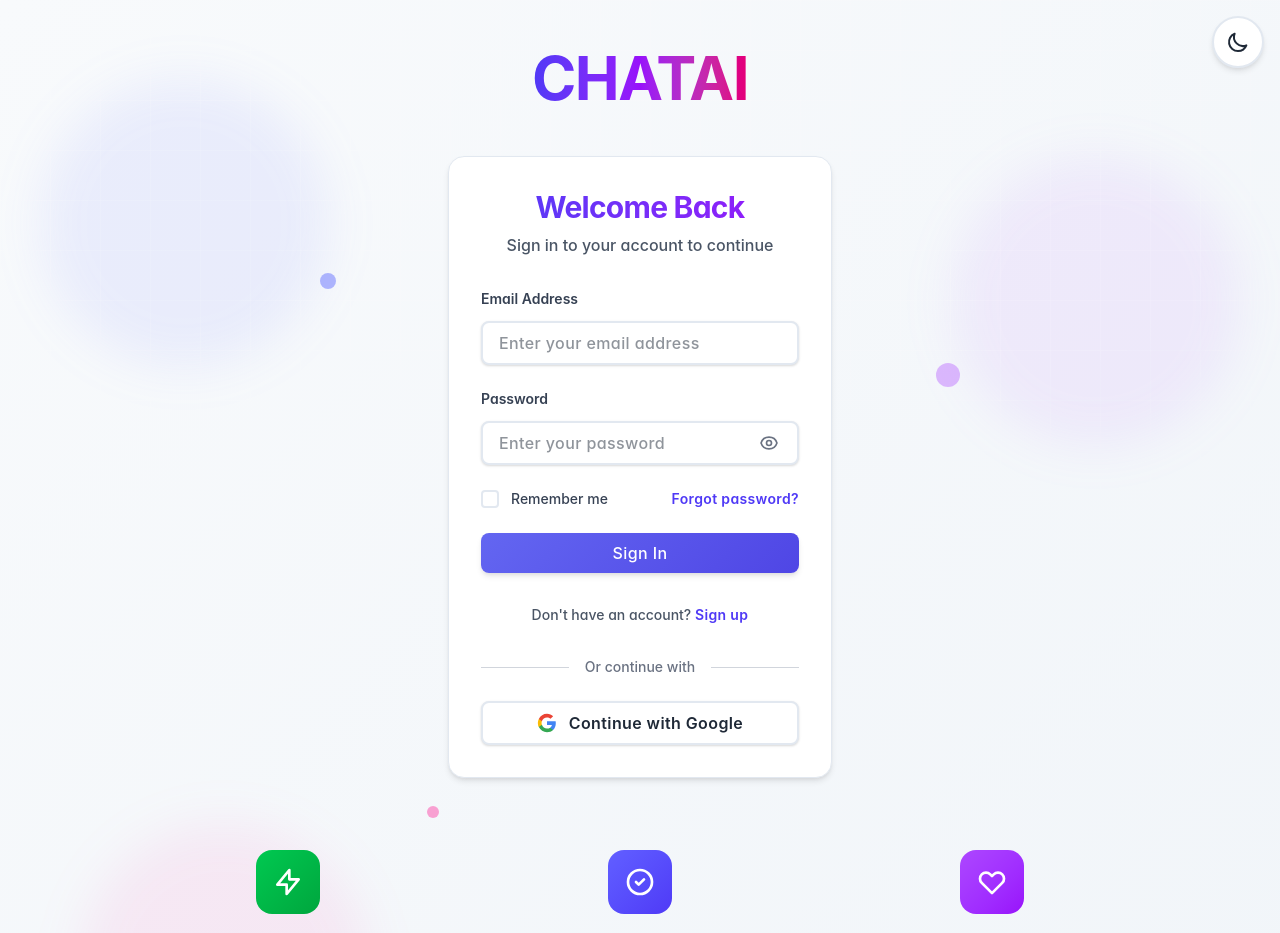
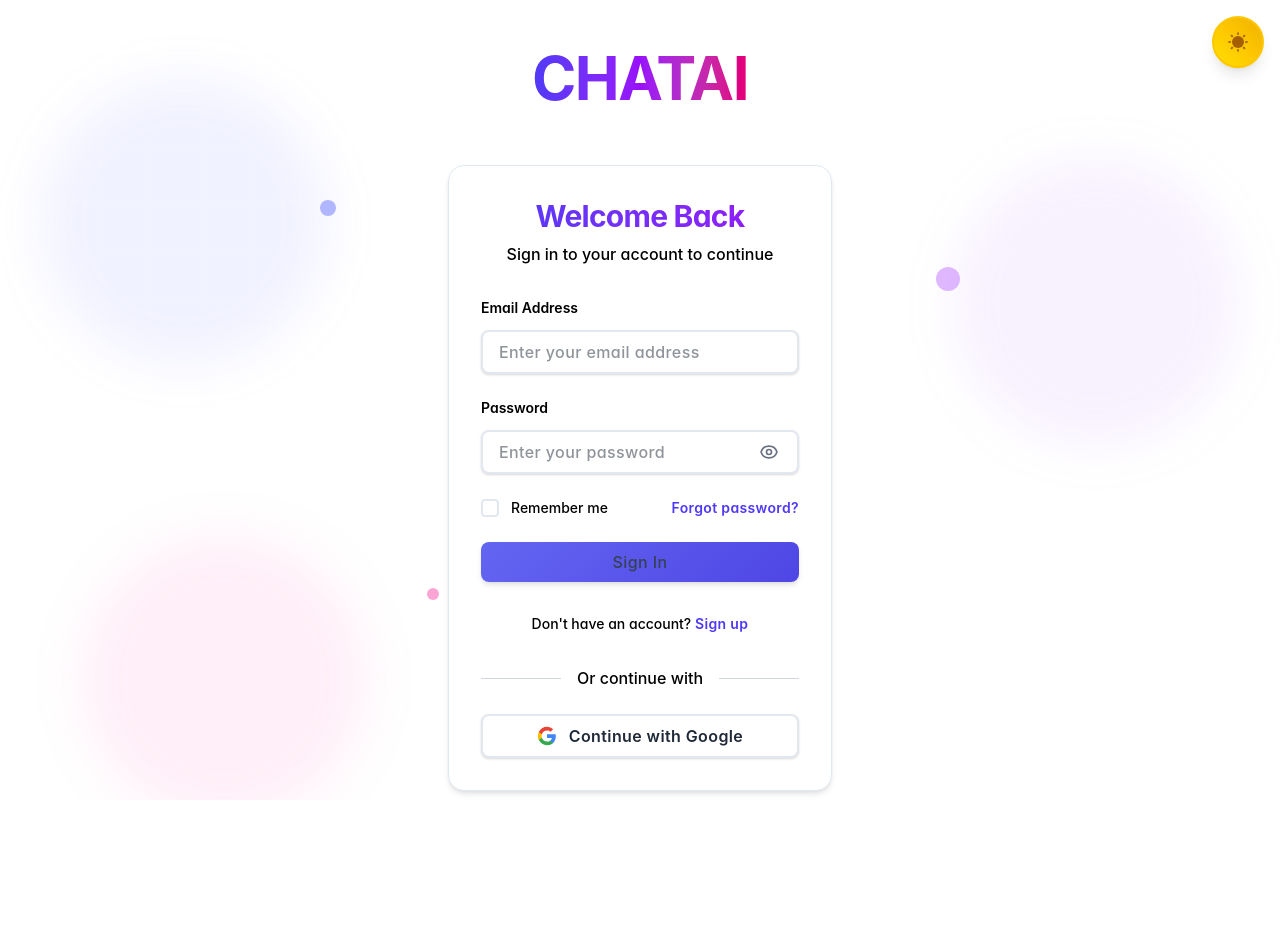
Before and after one commit to Ashish8121/chat_ai, a Next.js app: page / in a window 1280 px wide. Shown: the top 933 px of the page. After the commit the page ends 800 px from the top, so only its background shows below. Built offline with nearby package versions, Linux system fonts and the light colour scheme.

Commit message:
Update changes

```diff
--- a/src/app/components/LoginForm.js
+++ b/src/app/components/LoginForm.js
@@ -52,7 +52,7 @@ export default function LoginForm() {
           <h1 className="text-3xl font-black mb-2 bg-gradient-to-r from-indigo-600 to-purple-600 bg-clip-text text-transparent interactive-text">
             Welcome Back
           </h1>
-          <p className="text-gray-600 dark:text-gray-300 font-medium">
+          <p className="text-theme-main font-medium">
             Sign in to your account to continue
           </p>
         </div>
@@ -65,7 +65,7 @@ export default function LoginForm() {
 
         <form onSubmit={handleSubmit} className="space-y-6">
           <div>
-            <label htmlFor="email" className="block text-sm font-semibold mb-3 text-gray-700 dark:text-gray-300">
+            <label htmlFor="email" className="block text-sm font-semibold mb-3 text-theme-main">
               Email Address
             </label>
             <input
@@ -81,7 +81,7 @@ export default function LoginForm() {
           </div>
 
           <div>
-            <label htmlFor="password" className="block text-sm font-semibold mb-3 text-gray-700 dark:text-gray-300">
+            <label htmlFor="password" className="block text-sm font-semibold mb-3 text-theme-main">
               Password
             </label>
             <div className="relative">
@@ -117,7 +117,7 @@ export default function LoginForm() {
           <div className="flex items-center justify-between">
             <label className="flex items-center cursor-pointer group">
               <input type="checkbox" className="enhanced-checkbox mr-3" />
-              <span className="text-sm font-medium text-gray-700 dark:text-gray-300 group-hover:text-gray-900 dark:group-hover:text-gray-100 transition-colors duration-200">
+              <span className="text-sm font-medium text-theme-main group-hover:text-gray-900 dark:group-hover:text-gray-100 transition-colors duration-200">
                 Remember me
               </span>
             </label>
@@ -132,7 +132,7 @@ export default function LoginForm() {
           <button
             type="submit"
             disabled={isLoading}
-            className="btn-primary w-full py-2 px-4 rounded-lg text-white font-semibold flex items-center justify-center focus-ring"
+            className="btn-primary w-full py-2 px-4 rounded-lg text-gray-700 dark:text-white font-semibold flex items-center justify-center focus-ring"
           >
             {isLoading ? (
               <>
@@ -146,7 +146,7 @@ export default function LoginForm() {
         </form>
 
         <div className="mt-8 text-center">
-          <p className="text-sm text-gray-600 dark:text-gray-300 font-medium">
+          <p className="text-sm text-theme-main font-medium">
             Don't have an account?{' '}
             <Link
               href="/register"
@@ -158,13 +158,10 @@ export default function LoginForm() {
         </div>
 
         <div className="mt-8">
-          <div className="relative">
-            <div className="absolute inset-0 flex items-center">
-              <div className="w-full border-t border-gray-300 dark:border-gray-600"></div>
-            </div>
-            <div className="relative flex justify-center text-sm">
-              <span className="px-4 bg-white dark:bg-gray-800 text-gray-500 font-medium">Or continue with</span>
-            </div>
+          <div className="relative flex items-center justify-center my-6">
+            <div className="flex-grow border-t border-gray-300 dark:border-gray-600"></div>
+            <span className="px-4 text-theme-main font-medium">Or continue with</span>
+            <div className="flex-grow border-t border-gray-300 dark:border-gray-600"></div>
           </div>
 
           <div className="mt-6">
--- a/src/app/components/ThemeToggle.js
+++ b/src/app/components/ThemeToggle.js
@@ -8,40 +8,37 @@ export default function ThemeToggle() {
   return (
     <button
       onClick={toggleTheme}
-      className="theme-toggle fixed top-4 right-4 z-50 p-3 rounded-full shadow-lg hover:scale-110 transition-all duration-300"
+      className={
+        `fixed top-4 right-4 z-50 p-3 rounded-full shadow-lg border-2 transition-all duration-300 ` +
+        (theme === 'light'
+          ? 'bg-gradient-to-tr from-yellow-300 via-yellow-400 to-yellow-500 border-yellow-400 hover:scale-110'
+          : 'bg-gradient-to-tr from-gray-800 via-indigo-900 to-indigo-700 border-indigo-500 hover:scale-110')
+      }
       aria-label="Toggle theme"
     >
-      {theme === 'light' ? (
-        <svg
-          className="w-6 h-6"
-          fill="none"
-          stroke="currentColor"
-          viewBox="0 0 24 24"
-          xmlns="http://www.w3.org/2000/svg"
-        >
-          <path
-            strokeLinecap="round"
-            strokeLinejoin="round"
-            strokeWidth={2}
-            d="M20.354 15.354A9 9 0 018.646 3.646 9.003 9.003 0 0012 21a9.003 9.003 0 008.354-5.646z"
-          />
-        </svg>
-      ) : (
-        <svg
-          className="w-6 h-6"
-          fill="none"
-          stroke="currentColor"
-          viewBox="0 0 24 24"
-          xmlns="http://www.w3.org/2000/svg"
-        >
-          <path
-            strokeLinecap="round"
-            strokeLinejoin="round"
-            strokeWidth={2}
-            d="M12 3v1m0 16v1m9-9h-1M4 12H3m6-6l.707-.707M6.343 6.343l-.707-.707m12.728 0l-.707.707M17.657 6.343l.707-.707M6.343 17.657l-.707.707m12.728 0l.707-.707M17.657 17.657l.707.707"
-          />
-        </svg>
-      )}
+      <span className="block transition-transform duration-300">
+        {theme === 'light' ? (
+          // Filled sun icon
+          <svg className="w-6 h-6 text-yellow-700" fill="currentColor" viewBox="0 0 20 20">
+            <circle cx="10" cy="10" r="5" />
+            <g stroke="currentColor" strokeWidth="1.5">
+              <line x1="10" y1="2" x2="10" y2="4" />
+              <line x1="10" y1="16" x2="10" y2="18" />
+              <line x1="4" y1="10" x2="2" y2="10" />
+              <line x1="18" y1="10" x2="16" y2="10" />
+              <line x1="5.64" y1="5.64" x2="4.22" y2="4.22" />
+              <line x1="14.36" y1="14.36" x2="15.78" y2="15.78" />
+              <line x1="5.64" y1="14.36" x2="4.22" y2="15.78" />
+              <line x1="14.36" y1="5.64" x2="15.78" y2="4.22" />
+            </g>
+          </svg>
+        ) : (
+          // Crescent moon icon
+          <svg className="w-6 h-6 text-indigo-200" fill="currentColor" viewBox="0 0 20 20">
+            <path d="M17.293 13.293A8 8 0 016.707 2.707a8.001 8.001 0 1010.586 10.586z" />
+          </svg>
+        )}
+      </span>
     </button>
   );
 }
--- a/src/app/forgot-password/page.js
+++ b/src/app/forgot-password/page.js
@@ -41,7 +41,7 @@ export default function ForgotPasswordPage() {
             <div className="space-y-4">
               <Link
                 href="/"
-                className="btn-primary inline-block py-3 px-6 rounded-lg text-white font-medium"
+                className="btn-primary inline-block py-3 px-6 rounded-lg text-gray-700 dark:text-white font-medium"
               >
                 Back to Sign In
               </Link>
@@ -96,7 +96,7 @@ export default function ForgotPasswordPage() {
             <button
               type="submit"
               disabled={isLoading}
-              className="btn-primary w-full py-3 px-6 rounded-lg text-white font-medium flex items-center justify-center"
+              className="btn-primary w-full py-3 px-6 rounded-lg text-gray-700 dark:text-white font-medium flex items-center justify-center"
             >
               {isLoading ? (
                 <>
--- a/src/app/globals.css
+++ b/src/app/globals.css
@@ -11,33 +11,33 @@ html {
 
 /* Theme Variables */
 :root {
-  --primary-color: #6366f1;
-  --secondary-color: #4f46e5;
-  --accent-color: #f59e0b;
-  --text-primary: #1f2937;
-  --text-secondary: #6b7280;
-  --bg-primary: #f8fafc;
-  --bg-secondary: #f1f5f9;
-  --border-color: #e2e8f0;
+  /* Light Theme Colors */
+  --primary-color: #6366f1;      /* Indigo */
+  --secondary-color: #4f46e5;    /* Deep Indigo */
+  --accent-color: #f59e0b;       /* Amber/Orange */
+  --text-primary: #1f2937;       /* Main text: very dark gray */
+  --text-secondary: #94a0b6;     /* Secondary text: medium gray */
+  --border-color: #e2e8f0;       /* Light border gray */
   --shadow-color: rgba(0, 0, 0, 0.08);
-  --card-bg: #ffffff;
-  --input-bg: #ffffff;
-  --button-hover: #f8fafc;
+  --card-bg: #ffffff;            /* Card background: white */
+  --input-bg: #ffffff;           /* Input background: white */
+  --button-hover: #04111d;       /* Button hover: very light gray */
 }
 
 [data-theme="dark"] {
-  --primary-color: #818cf8;
-  --secondary-color: #6366f1;
-  --accent-color: #fbbf24;
-  --text-primary: #f1f5f9;
-  --text-secondary: #cbd5e1;
-  --bg-primary: #0f172a;
-  --bg-secondary: #1e293b;
-  --border-color: #334155;
+  /* Dark Theme Colors */
+  --primary-color: #818cf8;      /* Lighter Indigo */
+  --secondary-color: #6366f1;    /* Indigo */
+  --accent-color: #fbbf24;       /* Yellow/Gold */
+  --text-primary: #f1f5f9;       /* Main text: very light gray */
+  --text-secondary: #cbd5e1;     /* Secondary text: light gray */
+  --bg-primary: #0f172a;         /* Background: very dark blue/gray */
+  --bg-secondary: #1e293b;       /* Background: dark blue/gray */
+  --border-color: #334155;       /* Dark border gray */
   --shadow-color: rgba(0, 0, 0, 0.3);
-  --card-bg: #1e293b;
-  --input-bg: #334155;
-  --button-hover: #334155;
+  --card-bg: #1e293b;            /* Card background: dark blue/gray */
+  --input-bg: #334155;           /* Input background: dark gray */
+  --button-hover: #334155;       /* Button hover: dark gray */
 }
 
 /* Global Styles */
@@ -381,3 +381,10 @@ html {
   background: var(--primary-color);
   color: white;
 }
+
+.text-theme-main {
+  color: #000;
+}
+[data-theme="dark"] .text-theme-main {
+  color: #d1d5db;
+}
--- a/src/app/page.js
+++ b/src/app/page.js
@@ -42,39 +42,7 @@ export default function Home() {
         </div>
 
         {/* Bottom Section - Features */}
-        <div className="py-12 px-4">
-          <div className="max-w-5xl mx-auto">
-            <div className="grid grid-cols-1 md:grid-cols-3 gap-8">
-              <div className="text-center group cursor-pointer transform hover:scale-105 transition-all duration-300 p-6 rounded-2xl hover:bg-white/50 dark:hover:bg-gray-800/50">
-                <div className="w-16 h-16 bg-gradient-to-br from-green-500 to-green-600 rounded-2xl flex items-center justify-center mx-auto mb-4 group-hover:shadow-lg group-hover:scale-110 transition-all duration-300">
-                  <svg className="w-8 h-8 text-white" fill="none" stroke="currentColor" viewBox="0 0 24 24">
-                    <path strokeLinecap="round" strokeLinejoin="round" strokeWidth={2} d="M13 10V3L4 14h7v7l9-11h-7z" />
-                  </svg>
-                </div>
-                <h3 className="text-xl font-black mb-3 group-hover:text-green-600 transition-colors duration-300">Lightning Fast</h3>
-                <p className="text-gray-600 dark:text-gray-400 font-medium group-hover:text-gray-800 dark:group-hover:text-gray-200 transition-colors duration-300">Instant responses powered by advanced AI</p>
-              </div>
-              <div className="text-center group cursor-pointer transform hover:scale-105 transition-all duration-300 p-6 rounded-2xl hover:bg-white/50 dark:hover:bg-gray-800/50">
-                <div className="w-16 h-16 bg-gradient-to-br from-indigo-500 to-indigo-600 rounded-2xl flex items-center justify-center mx-auto mb-4 group-hover:shadow-lg group-hover:scale-110 transition-all duration-300">
-                  <svg className="w-8 h-8 text-white" fill="none" stroke="currentColor" viewBox="0 0 24 24">
-                    <path strokeLinecap="round" strokeLinejoin="round" strokeWidth={2} d="M9 12l2 2 4-4m6 2a9 9 0 11-18 0 9 9 0 0118 0z" />
-                  </svg>
-                </div>
-                <h3 className="text-xl font-black mb-3 group-hover:text-indigo-600 transition-colors duration-300">Secure & Private</h3>
-                <p className="text-gray-600 dark:text-gray-400 font-medium group-hover:text-gray-800 dark:group-hover:text-gray-200 transition-colors duration-300">Your conversations are protected and private</p>
-              </div>
-              <div className="text-center group cursor-pointer transform hover:scale-105 transition-all duration-300 p-6 rounded-2xl hover:bg-white/50 dark:hover:bg-gray-800/50">
-                <div className="w-16 h-16 bg-gradient-to-br from-purple-500 to-purple-600 rounded-2xl flex items-center justify-center mx-auto mb-4 group-hover:shadow-lg group-hover:scale-110 transition-all duration-300">
-                  <svg className="w-8 h-8 text-white" fill="none" stroke="currentColor" viewBox="0 0 24 24">
-                    <path strokeLinecap="round" strokeLinejoin="round" strokeWidth={2} d="M4.318 6.318a4.5 4.5 0 000 6.364L12 20.364l7.682-7.682a4.5 4.5 0 00-6.364-6.364L12 7.636l-1.318-1.318a4.5 4.5 0 00-6.364 0z" />
-                  </svg>
-                </div>
-                <h3 className="text-xl font-black mb-3 group-hover:text-purple-600 transition-colors duration-300">Smart & Intuitive</h3>
-                <p className="text-gray-600 dark:text-gray-400 font-medium group-hover:text-gray-800 dark:group-hover:text-gray-200 transition-colors duration-300">AI that understands and adapts to you</p>
-              </div>
-            </div>
-          </div>
-        </div>
+
       </div>
 
       {/* Floating Elements */}
--- a/src/app/register/page.js
+++ b/src/app/register/page.js
@@ -205,7 +205,7 @@ const handleSubmit = async (e) => {
             <button
               type="submit"
               disabled={isLoading}
-              className="btn-primary w-full py-3 px-6 rounded-lg text-white font-medium flex items-center justify-center"
+              className="btn-primary w-full py-3 px-6 rounded-lg text-gray-700 dark:text-white font-medium flex items-center justify-center"
             >
               {isLoading ? (
                 <>
```
